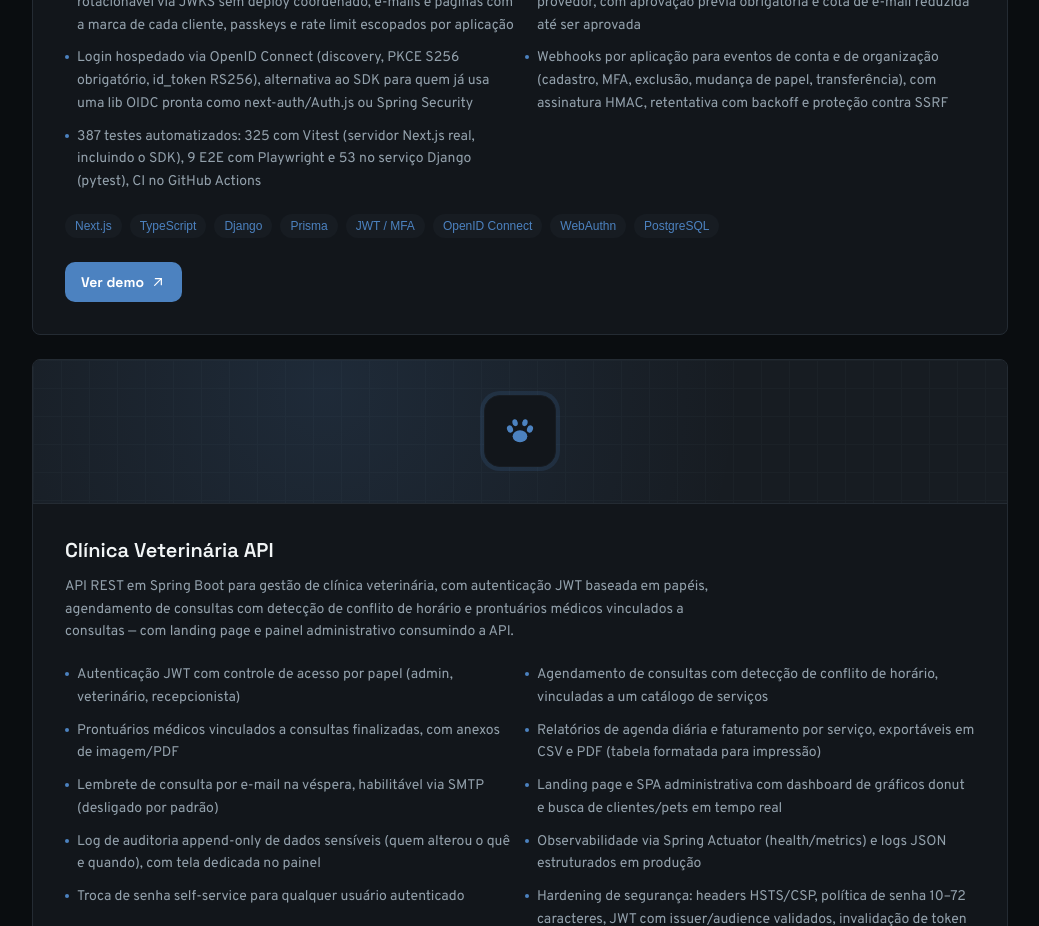
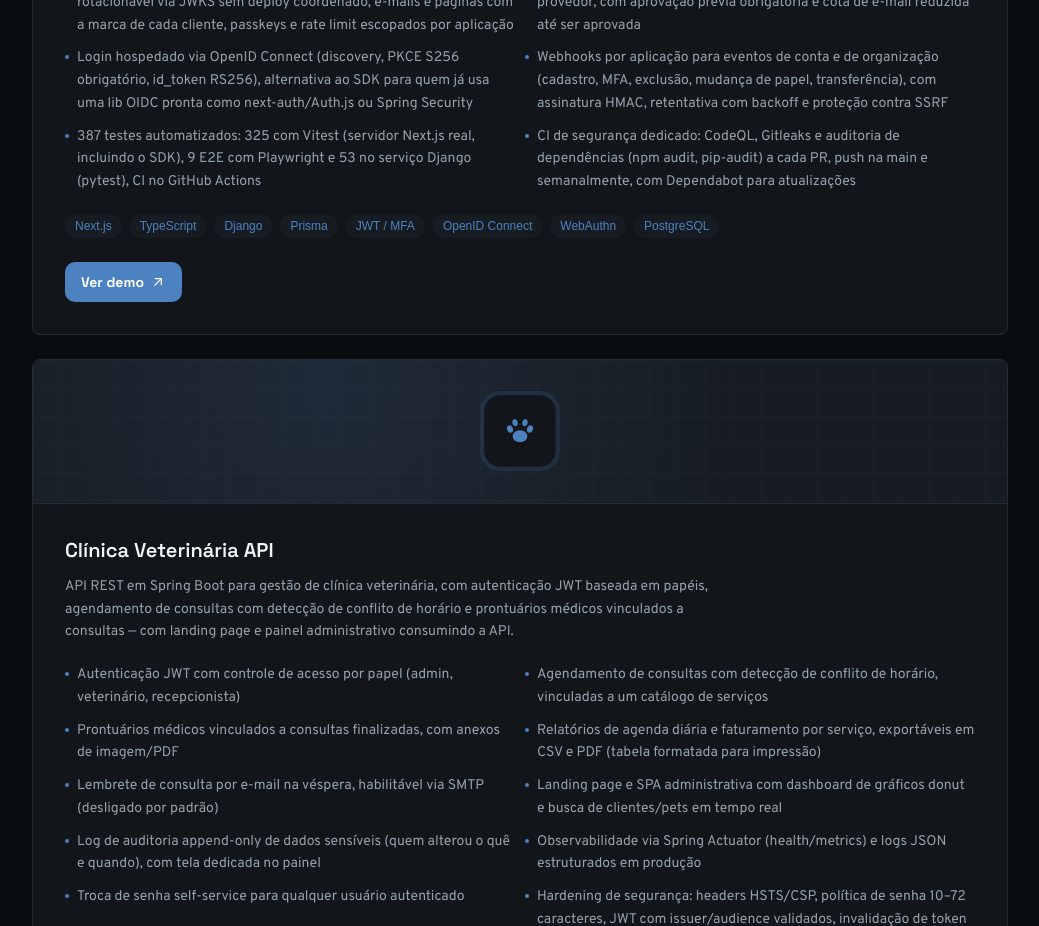
Before and after one commit to pedrolinard/portifolio, a Next.js app: page / in a window 1280 px wide. Shown: the part 3560-4486 px from the top of the page, without its empty margins (120-1159 px from the left). Built offline with nearby package versions, Linux system fonts and the light colour scheme; a web font is replaced by a local one.

Commit message:
Atualiza card do Auth System com CI de segurança (CodeQL, Gitleaks, Dependabot)

```diff
--- a/src/components/Projects.tsx
+++ b/src/components/Projects.tsx
@@ -38,6 +38,7 @@ const projects: Project[] = [
       "Login hospedado via OpenID Connect (discovery, PKCE S256 obrigatório, id_token RS256), alternativa ao SDK para quem já usa uma lib OIDC pronta como next-auth/Auth.js ou Spring Security",
       "Webhooks por aplicação para eventos de conta e de organização (cadastro, MFA, exclusão, mudança de papel, transferência), com assinatura HMAC, retentativa com backoff e proteção contra SSRF",
       "387 testes automatizados: 325 com Vitest (servidor Next.js real, incluindo o SDK), 9 E2E com Playwright e 53 no serviço Django (pytest), CI no GitHub Actions",
+      "CI de segurança dedicado: CodeQL, Gitleaks e auditoria de dependências (npm audit, pip-audit) a cada PR, push na main e semanalmente, com Dependabot para atualizações",
     ],
     tags: ["Next.js", "TypeScript", "Django", "Prisma", "JWT / MFA", "OpenID Connect", "WebAuthn", "PostgreSQL"],
     liveHref: "https://auth-gateway-kappa.vercel.app",
```
